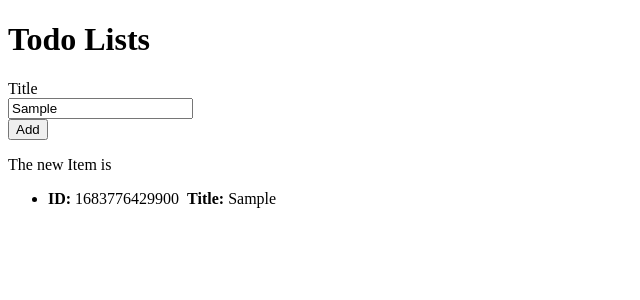
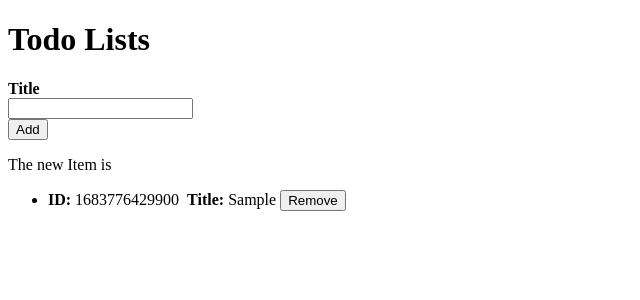
Before and after one commit to salehi-nawroz/react-todo, a React (Create React App) app: page / in a window 1280 px wide. Both pictures are taken after typing "Sample" into the empty fields and a click on the button "Add". Shown: the top 300 px of the page, without its empty margins (0-640 px from the left). Built offline with nearby package versions, Linux system fonts and the light colour scheme.

Commit message:
Lesson 1.6 added

```diff
--- a/src/AddTodoForm.js
+++ b/src/AddTodoForm.js
@@ -1,4 +1,5 @@
 import React, { useState } from "react";
+import InputWithLabel from "./InputWithLabel";
 
 let AddTodoForm = ({onAddTodo}) => {
     const [todoTitle,setTodoTitle] = useState('');
@@ -20,9 +21,10 @@ let AddTodoForm = ({onAddTodo}) => {
 
   return (
         <form onSubmit={handleAddTodo}>
-             <label htmlFor="todoTitle">Title</label>
-             <br/>
-            <input type="text" name="title" value={onAddTodo.todoNewTodoTitle} id="todoTitle" onChange={handleTitleChange} />
+
+            <InputWithLabel todoTitle="Title" value={todoTitle} handleTitleChange={handleTitleChange}>
+                <strong>Title</strong>
+           </InputWithLabel>
             <br/>
             <button type="submit" >Add</button>
         </form>
--- a/src/App.js
+++ b/src/App.js
@@ -2,6 +2,7 @@ import React, { useState } from 'react';
 import AddTodoForm from './AddTodoForm';
 import TodoList from './TodoList';
 
+// Custom Hook
 const useSemiPersistentState = () => {
     const [todoList, setTodoList] = useState(JSON.parse(localStorage.getItem('savedTodoList'))|| []);
     React.useEffect(() => {
@@ -11,17 +12,26 @@ const useSemiPersistentState = () => {
       return [todoList, setTodoList];
   };
 
+
 function App() {
   const [todoList, setTodoList] = useSemiPersistentState();
+  // Add new Todo
   const addTodo = (newTodo) => {
     setTodoList([...todoList, newTodo]);
   }
+   // Reomve Item
+    const removeTodo = (id) => {
+      const newTodoList = todoList.filter(
+      (item) => item.id !== id);
+      setTodoList(newTodoList);
+      };
+
   return (
     <>
          <h1>Todo Lists</h1>
          <AddTodoForm onAddTodo={addTodo} />
          <p>The new Item is <b>  </b></p>
-         <TodoList List= {todoList} />
+         <TodoList List= {todoList} onRemoveTodo={removeTodo} />
     </>
   );
 }
--- /dev/null
+++ b/src/InputWithLabel.js
@@ -0,0 +1,26 @@
+
+import React from "react";
+   const InputWithLabel = ({
+      value,
+      handleTitleChange,
+      isFocused,
+      children
+   }) =>{
+
+   const inputRef = React.useRef();
+
+   React.useEffect(() => {
+      if (isFocused && inputRef.current) {
+      inputRef.current.focus();
+      }
+      }, [isFocused]);
+
+   return(
+    <>
+        <label htmlFor="">{children}</label>
+        <br/>
+        <input type="text" value={value} ref={inputRef}  onChange={handleTitleChange} autoFocus />
+    </>
+   );
+}
+export default InputWithLabel;
--- a/src/TodoList.js
+++ b/src/TodoList.js
@@ -2,10 +2,10 @@ import React from "react";
 import TodoListItem from "./TodoListItem";
 
 
-let TodoList = ({List}) => (
+let TodoList = ({List, onRemoveTodo}) => (
         <ul>
         { List.map((item) =>(
-            <TodoListItem key={item.id} todo={item} />
+            <TodoListItem key={item.id} todo={item} onRemoveTodo={onRemoveTodo} />
           ))}
 
     </ul>);
--- a/src/TodoListItem.js
+++ b/src/TodoListItem.js
@@ -1,11 +1,12 @@
 import React from "react";
 
-let TodoListItem = ({todo}) => {
+let TodoListItem = ({todo,onRemoveTodo}) => {
         return (
             <li>
                 <span><b>ID: </b> {todo.id}</span>
                     &nbsp;&nbsp;
                 <span><b>Title: </b>{todo.title} </span>
+                <button type="button" onClick={()=>onRemoveTodo(todo.id)}>Remove</button>
              </li>
         );
 }
```
